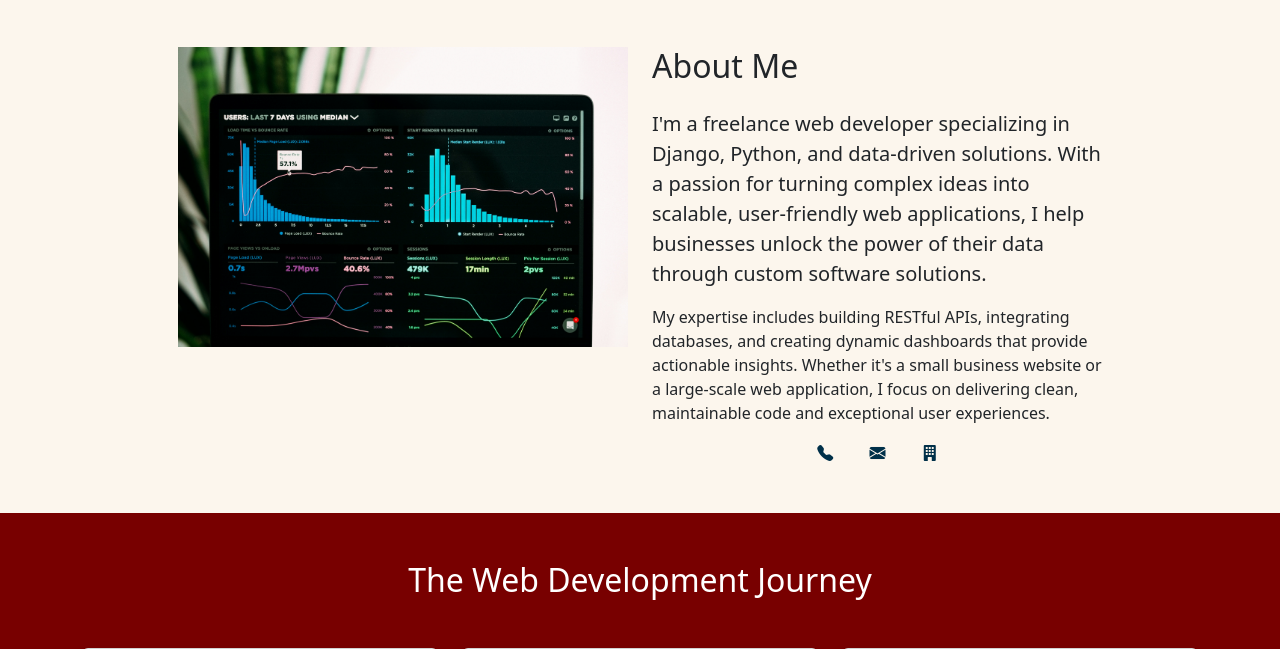
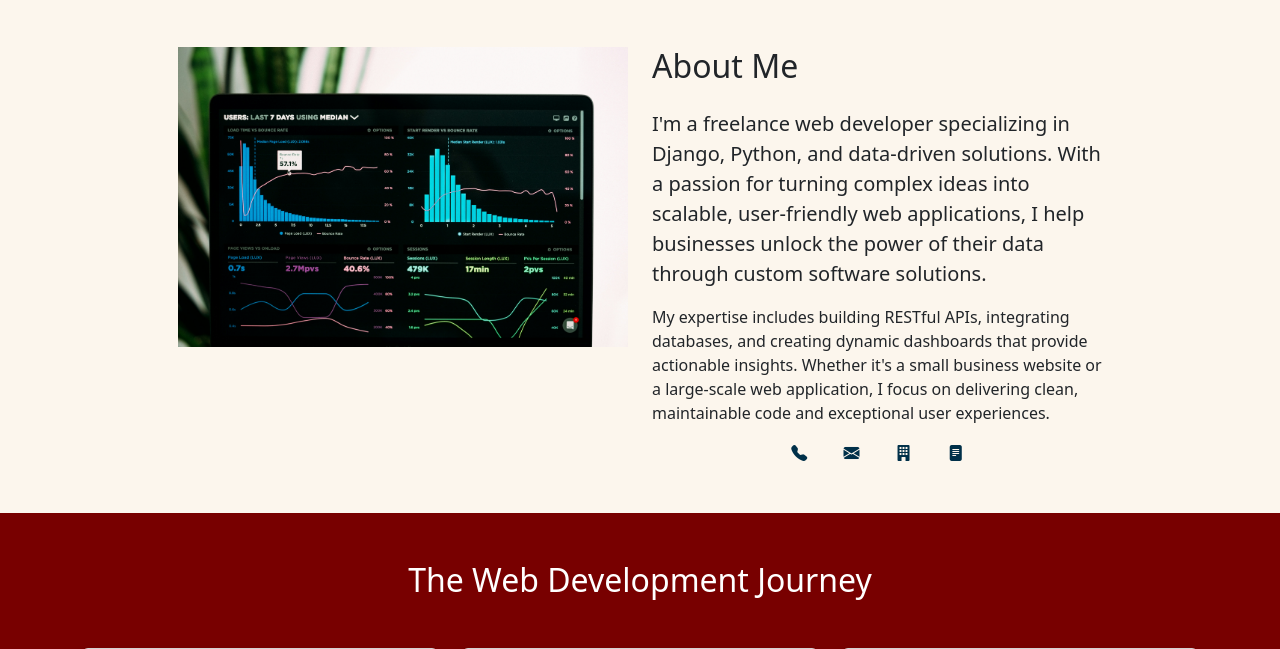
Before and after one commit to charliemarshall1996/portfolio-website, a Django app: template home/templates/home/home.html in a window 1280 px wide. Shown: the part 857-1506 px from the top of the page. Run offline with Django 3.2, Linux system fonts and the light colour scheme; the template is opened without the code that fills it, so the values that code supplies are empty; some libraries are stand-ins or nearby versions.

Commit message:
added cv download

```diff
--- a/freelance/urls.py
+++ b/freelance/urls.py
@@ -14,10 +14,12 @@ Including another URLconf
     1. Import the include() function: from django.urls import include, path
     2. Add a URL to urlpatterns:  path('blog/', include('blog.urls'))
 """
+from django.conf import settings
+from django.conf.urls.static import static
 from django.contrib import admin
 from django.urls import path, include
 
 urlpatterns = [
     path('admin/', admin.site.urls),
     path('', include('home.urls')),
-]
+] + static(settings.MEDIA_URL, document_root=settings.MEDIA_ROOT)
--- a/home/templates/home/home.html
+++ b/home/templates/home/home.html
@@ -56,6 +56,7 @@
                             <a class="text-secondary px-3" href="tel:+447464706184"><i class="bi bi-telephone-fill"></i></a>
                             <a class="text-secondary px-3" href="mailto:charlie@charlie-marshall.dev"><i class="bi bi-envelope-fill"></i></a>
                             <a class="text-secondary px-3" href="#"><i class="bi bi-building-fill"></i></a>
+                            <a class="text-secondary px-3" href="/media/documents/charlie_marshall.docx"><i class="bi bi-file-text-fill"></i></a>
                         </div>
                     </div>
                 </div>
```
Also changed, not shown: 2 other files.
